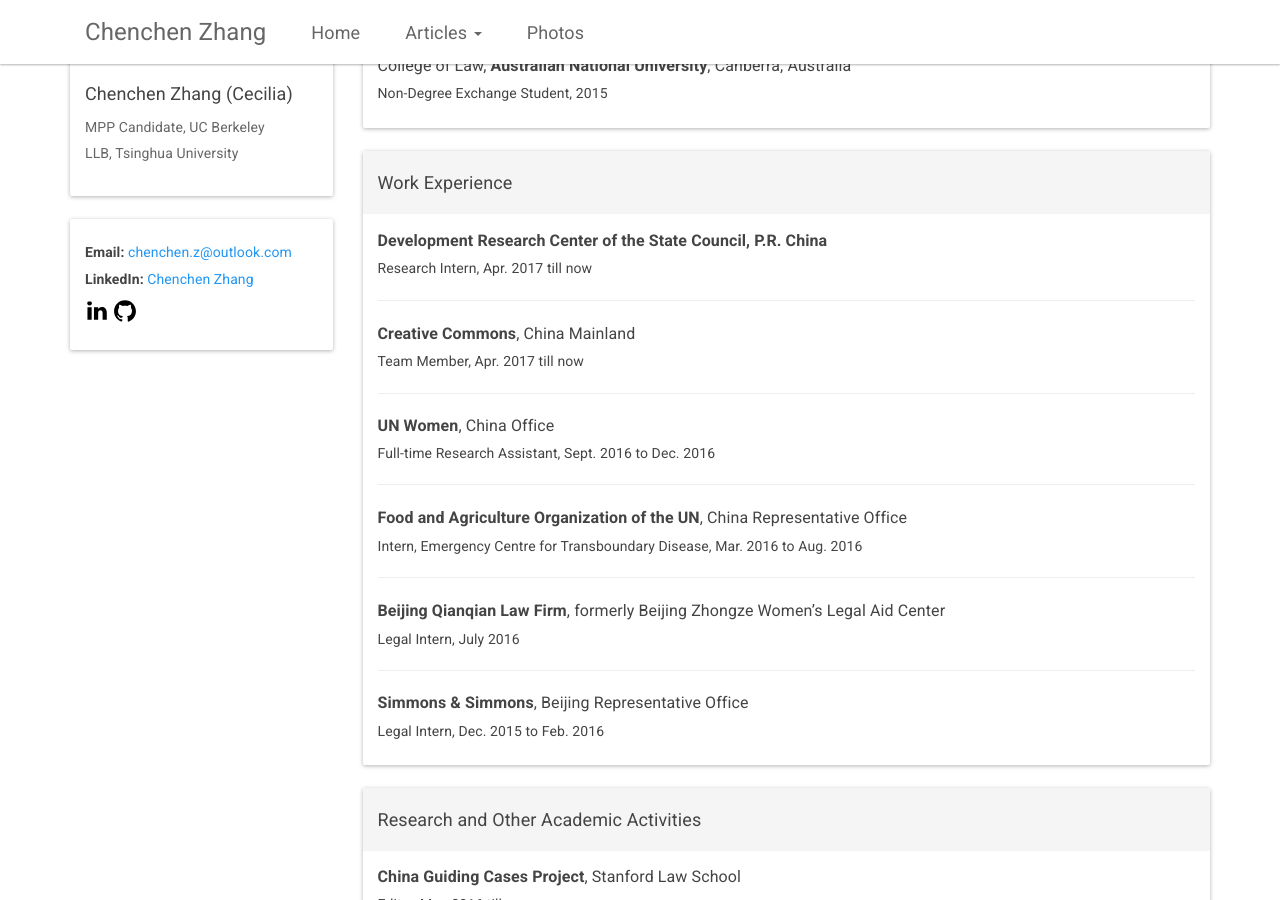
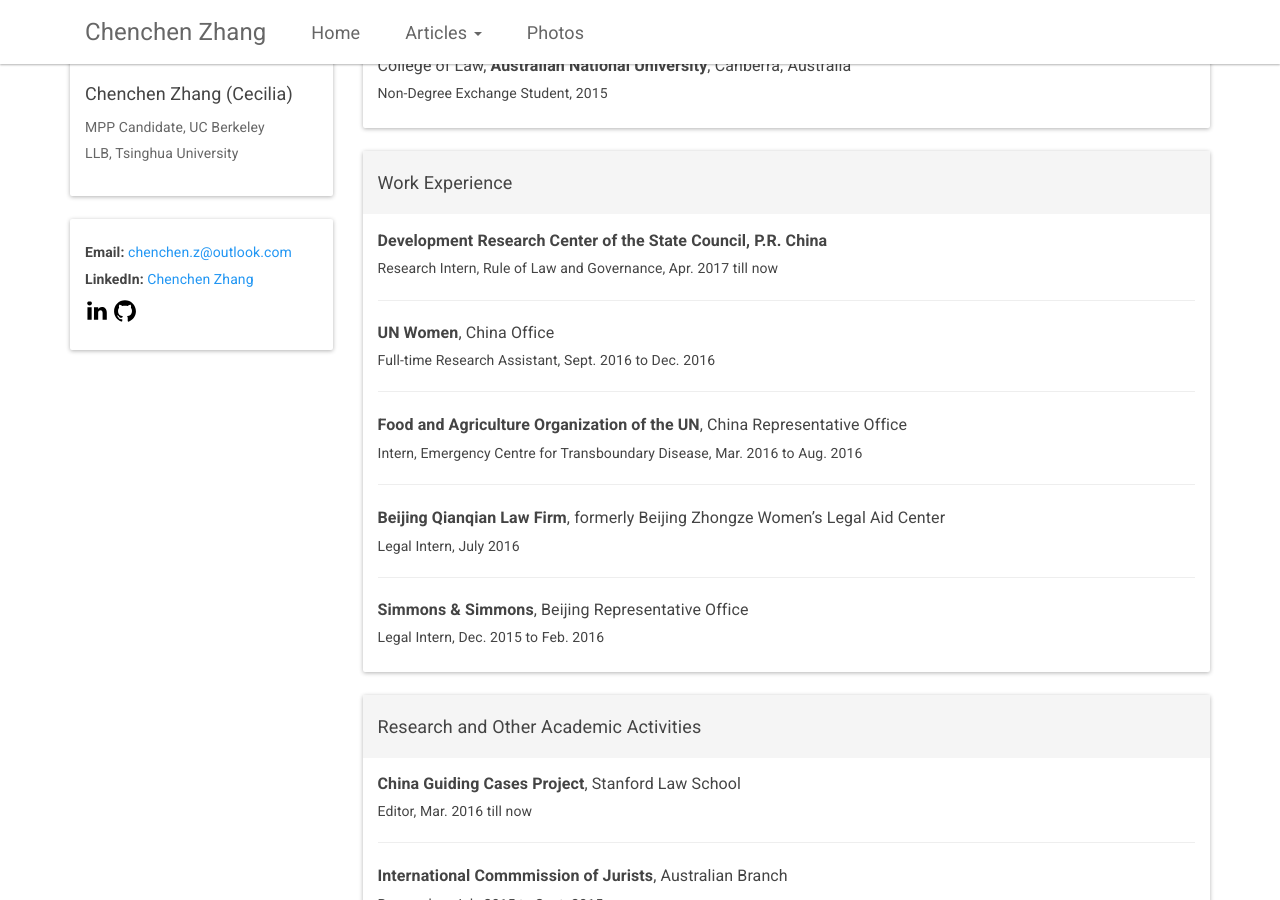
Before and after one commit to CeciliaZhang/-CeciliaZhang-.github-io, a Jekyll site: the page built from index.html, in a window 1280 px wide and 900 px high, scrolled down 325 px. Built offline with Jekyll 4.4.1, drawn with Linux system fonts in a browser that asks for light colours; nearby versions of some CDN libraries.

Commit message:
Update experiences.html

```diff
--- a/_includes/experiences.html
+++ b/_includes/experiences.html
@@ -4,10 +4,7 @@
     </div>
     <div class="panel-body" style="padding-top: 5px;">
         <h5 style="line-height: 120%;"><b>Development Research Center of the State Council, P.R. China</b></h5>
-        <h6>Research Intern, Apr. 2017 till now</h6>
-        <hr/>
-        <h5 style="line-height: 120%;"><b>Creative Commons</b>, China Mainland</h5>
-        <h6>Team Member, Apr. 2017 till now</h6>
+        <h6>Research Intern, Rule of Law and Governance, Apr. 2017 till now</h6>
         <hr/>
         <h5><b>UN Women</b>, China Office</h5>
         <h6>Full-time Research Assistant, Sept. 2016 to Dec. 2016</h6>
```
